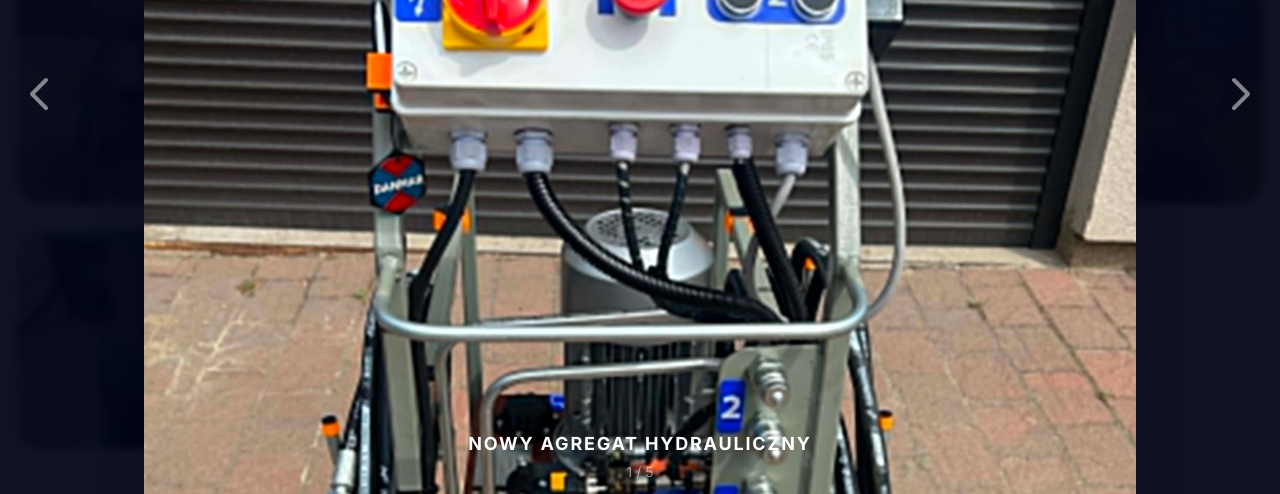
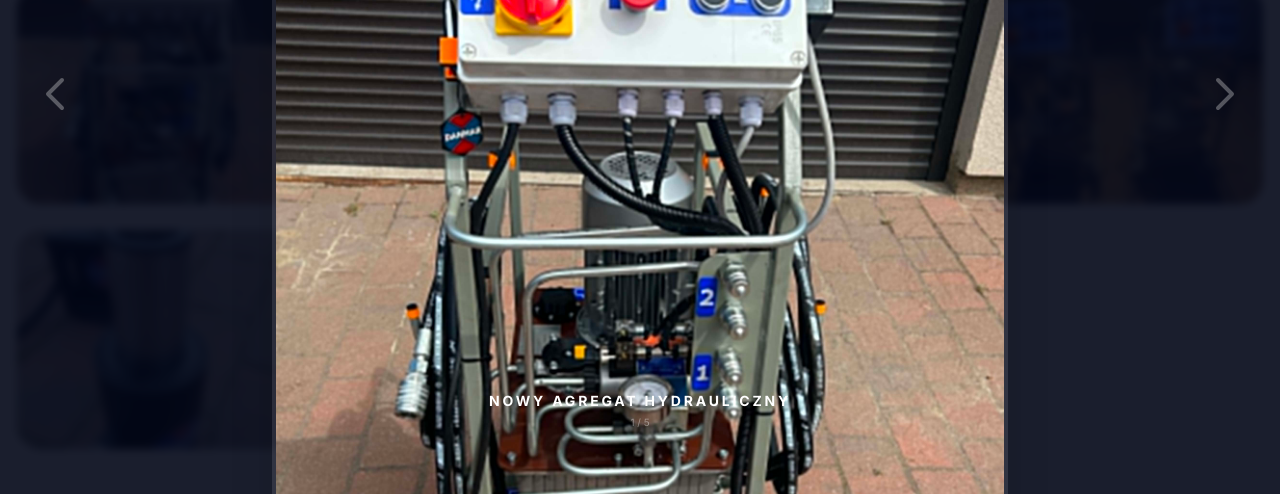
Before and after one commit to DawidCh-01/DanmarWebSite, a React (Vite) app: page / in a window 1280 px wide. Both pictures are taken after a click on the element "NOWY AGREGAT HYDRAULICZNY". Shown: the part 3092-3586 px from the top of the page. Built offline with nearby package versions, Linux system fonts and the light colour scheme; no server answers.

Commit message:
Adjust lightbox styles and image container size

```diff
--- a/components/Gallery.tsx
+++ b/components/Gallery.tsx
@@ -130,9 +130,9 @@ const Gallery: React.FC<GalleryProps> = ({ isAdmin = false }) => {
           ))}
         </div>
 
-        {/* --- LIGHTBOX (PODGLĄD PEŁNOEKRANOWY) --- */}
+{/* --- LIGHTBOX (PODGLĄD PEŁNOEKRANOWY) --- */}
         {selectedImageIndex !== null && (
-          <div className="fixed inset-0 z-[100] flex items-center justify-center bg-slate-950/95 backdrop-blur-sm animate-in fade-in duration-300">
+          <div className="fixed inset-0 z-[100] flex items-center justify-center bg-slate-950/90 backdrop-blur-sm animate-in fade-in duration-300">
             {/* Przycisk zamknij */}
             <button
               onClick={() => setSelectedImageIndex(null)}
@@ -142,25 +142,25 @@ const Gallery: React.FC<GalleryProps> = ({ isAdmin = false }) => {
             </button>
 
             {/* Strzałka w lewo */}
-            <button onClick={handlePrev} className="absolute left-4 text-white/50 hover:text-white transition-all hidden md:block z-[110]">
+            <button onClick={handlePrev} className="absolute left-8 text-white/30 hover:text-white transition-all hidden md:block z-[110]">
               <svg className="w-12 h-12" fill="none" stroke="currentColor" viewBox="0 0 24 24"><path strokeLinecap="round" strokeLinejoin="round" strokeWidth="2" d="M15 19l-7-7 7-7" /></svg>
             </button>
 
-            {/* ZDJĘCIE */}
-            <div className="relative max-w-5xl max-h-[85vh] px-4 animate-in zoom-in-95 duration-300">
+            {/* KONTENER ZDJĘCIA - TUTAJ ZMNIEJSZYŁEM ROZMIAR */}
+            <div className="relative max-w-3xl max-h-[70vh] px-4 animate-in zoom-in-95 duration-300">
               <img
                 src={items[selectedImageIndex].url}
-                className="w-full h-full object-contain rounded-lg shadow-2xl"
+                className="w-full h-full object-contain rounded-2xl shadow-2xl border-4 border-white/10"
                 alt="Powiększenie"
               />
-              <div className="absolute -bottom-12 left-0 right-0 text-center text-white">
-                <p className="text-lg font-bold uppercase tracking-widest">{items[selectedImageIndex].title}</p>
-                <p className="text-sm text-white/50 mt-1">{selectedImageIndex + 1} / {items.length}</p>
+              <div className="absolute -bottom-14 left-0 right-0 text-center text-white">
+                <p className="text-sm font-bold uppercase tracking-[0.2em]">{items[selectedImageIndex].title}</p>
+                <p className="text-[10px] text-white/40 mt-1">{selectedImageIndex + 1} / {items.length}</p>
               </div>
             </div>
 
             {/* Strzałka w prawo */}
-            <button onClick={handleNext} className="absolute right-4 text-white/50 hover:text-white transition-all hidden md:block z-[110]">
+            <button onClick={handleNext} className="absolute right-8 text-white/30 hover:text-white transition-all hidden md:block z-[110]">
               <svg className="w-12 h-12" fill="none" stroke="currentColor" viewBox="0 0 24 24"><path strokeLinecap="round" strokeLinejoin="round" strokeWidth="2" d="M9 5l7 7-7 7" /></svg>
             </button>
 
```
